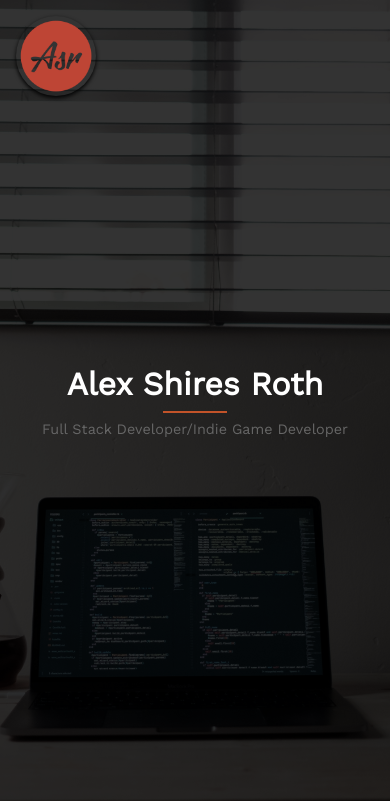
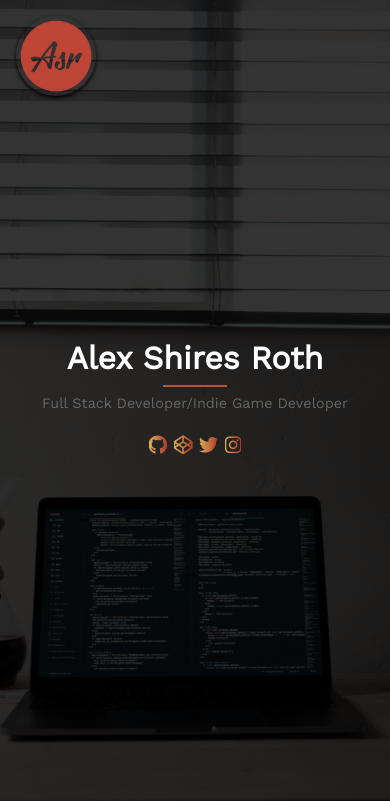
Before and after one commit to AlexShiresRoth/portfolio, a Node server app: page / in a window 390 px wide; the page is wider, and only the part inside the window is pictured. Shown: the top 801 px of that part. Run offline with Node 20, Linux system fonts and the light colour scheme; some libraries are stand-ins or nearby versions.

Commit message:
add icons

```diff
--- a/client/css/main.css
+++ b/client/css/main.css
@@ -41,7 +41,7 @@
       align-items: center; }
       .section__header--title-and-desc h1 {
         font-size: 2rem;
-        margin: .5rem 0; }
+        margin: 0.5rem 0; }
       .section__header--title-and-desc hr {
         width: 4rem;
         height: 2px;
@@ -49,8 +49,41 @@
         border: 0; }
       .section__header--title-and-desc p {
         color: #666;
-        font-size: .9rem;
-        margin: .5rem 0; } }
+        font-size: 0.9rem;
+        margin: 0.5rem 0; }
+      .section__header--title-and-desc--icons {
+        display: flex;
+        flex-direction: row;
+        justify-content: space-around;
+        align-items: center;
+        margin: 1rem 0; }
+        .section__header--title-and-desc--icons a {
+          text-decoration: none;
+          margin: 0 0.2rem;
+          transition: all 0.2s ease; }
+          .section__header--title-and-desc--icons a:hover {
+            box-shadow: 0px 5px 30% #992900; }
+          .section__header--title-and-desc--icons a i {
+            font-size: 1.2rem;
+            background: #f12711;
+            /* fallback for old browsers */
+            background: -webkit-linear-gradient(to right, #f5af19, #f12711);
+            /* Chrome 10-25, Safari 5.1-6 */
+            background: linear-gradient(to right, #f5af19, #f12711);
+            /* W3C, IE 10+/ Edge, Firefox 16+, Chrome 26+, Opera 12+, Safari 7+ */
+            -webkit-background-clip: text;
+            -webkit-text-fill-color: transparent;
+            transition: all 0.3s ease; }
+            .section__header--title-and-desc--icons a i:hover {
+              background: #f12711;
+              /* fallback for old browsers */
+              background: -webkit-linear-gradient(to right, #d29209, #c41e0c);
+              /* Chrome 10-25, Safari 5.1-6 */
+              background: linear-gradient(to right, #d29209, #c41e0c);
+              /* W3C, IE 10+/ Edge, Firefox 16+, Chrome 26+, Opera 12+, Safari 7+ */
+              -webkit-background-clip: text;
+              -webkit-text-fill-color: transparent;
+              cursor: pointer; } }
 
 @media screen and (max-width: 400px) {
   .section__projects {
--- a/sass/base/_mixins.scss
+++ b/sass/base/_mixins.scss
@@ -0,0 +1,30 @@
+@mixin orange-gradient {
+  background: #f12711; /* fallback for old browsers */
+  background: -webkit-linear-gradient(
+    to right,
+    #f5af19,
+    #f12711
+  ); /* Chrome 10-25, Safari 5.1-6 */
+  background: linear-gradient(
+    to right,
+    #f5af19,
+    #f12711
+  ); /* W3C, IE 10+/ Edge, Firefox 16+, Chrome 26+, Opera 12+, Safari 7+ */
+  -webkit-background-clip: text;
+  -webkit-text-fill-color: transparent;
+}
+@mixin dark-orange-gradient {
+  background: #f12711; /* fallback for old browsers */
+  background: -webkit-linear-gradient(
+    to right,
+    darken(#f5af19, 10%),
+    darken(#f12711, 10%)
+  ); /* Chrome 10-25, Safari 5.1-6 */
+  background: linear-gradient(
+    to right,
+    darken(#f5af19, 10%),
+    darken(#f12711, 10%)
+  ); /* W3C, IE 10+/ Edge, Firefox 16+, Chrome 26+, Opera 12+, Safari 7+ */
+  -webkit-background-clip: text;
+  -webkit-text-fill-color: transparent;
+}
--- a/sass/layout/_headerMobile.scss
+++ b/sass/layout/_headerMobile.scss
@@ -1,63 +1,87 @@
-@media screen and (max-width: 400px){
-
-    .section__header{
-        background:url('../../images/header.jpg') center center fixed;
-        background-size:cover;
-        background-repeat:no-repeat;
-        min-height:95vh;
-        display:flex;
-        flex-direction:column;
+@media screen and (max-width: 400px) {
+  .section__header {
+    background: url("../../images/header.jpg") center center fixed;
+    background-size: cover;
+    background-repeat: no-repeat;
+    min-height: 95vh;
+    display: flex;
+    flex-direction: column;
     justify-content: center;
     align-items: center;
-        position:relative;
+    position: relative;
     filter: grayscale(40%);
-        z-index:0;
-        &--logo{
-            position:absolute;
-            top:0;
-            left:0;
-            z-index:1;
+    z-index: 0;
+    &--logo {
+      position: absolute;
+      top: 0;
+      left: 0;
+      z-index: 1;
       margin: 1rem;
-            border-radius:50%;
+      border-radius: 50%;
       width: 5rem;
-            height:5rem;
+      height: 5rem;
       box-shadow: 0 2px 4px darken(#ff4500, 60%);
-            & img{
-                height:100%;
-                width:100%;
+      & img {
+        height: 100%;
+        width: 100%;
       }
     }
-        &--overlay{
-            position:absolute;
-            height:95vh;
-            width:100vh;
-            z-index:-1;
-            background:rgba(0,0,0,0.8);
-            top:0;
-            left:0;
+    &--overlay {
+      position: absolute;
+      height: 95vh;
+      width: 100vh;
+      z-index: -1;
+      background: rgba(0, 0, 0, 0.8);
+      top: 0;
+      left: 0;
     }
-        &--title-and-desc{
-            display:flex;
+    &--title-and-desc {
+      display: flex;
       flex-direction: column;
       justify-content: flex-start;
-            color:#fff;
-            padding:2rem;
-            align-items:center;
+      color: #fff;
+      padding: 2rem;
+      align-items: center;
       & h1 {
         font-size: 2rem;
-                margin:.5rem 0;
+        margin: 0.5rem 0;
       }
       & hr {
         width: 4rem;
-                height:2px;
+        height: 2px;
         background: #ff4500;
-                border:0;
+        border: 0;
       }
       & p {
         color: #666;
-                font-size:.9rem;
-                margin:.5rem 0;
+        font-size: 0.9rem;
+        margin: 0.5rem 0;
+      }
+      &--icons {
+        display: flex;
+        flex-direction: row;
+        justify-content: space-around;
+        align-items: center;
+        margin: 1rem 0;
+        & a {
+          text-decoration: none;
+          margin: 0 0.2rem;
+          transition: all 0.2s ease;
+          &:hover {
+            box-shadow: 0px 5px 30% darken(#ff4500, 20%);
+          }
+          & i {
+            font-size: 1.2rem;
+            @include orange-gradient;
+            transition: all 0.3s ease;
+
+            &:hover {
+              @include dark-orange-gradient;
+              cursor: pointer;
             }
           }
         }
       }
+    }
+  }
+}
```
Also changed, not shown: client/components/Header.js (+33 -13 lines), client/components/Projects.js (+11 -10 lines), client/components/reusable/Icons.js (added, +17 -0 lines), sass/main.css (+52 -3 lines), client/bundle.js, 1 other file. Lines whose indentation alone changed are shown as unchanged.
